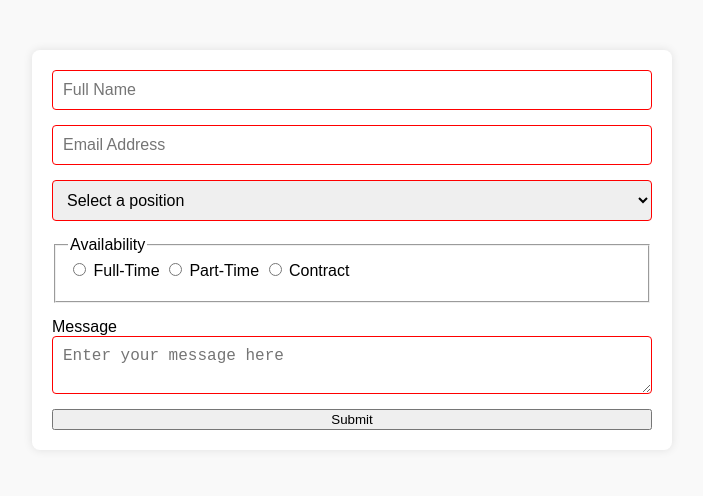
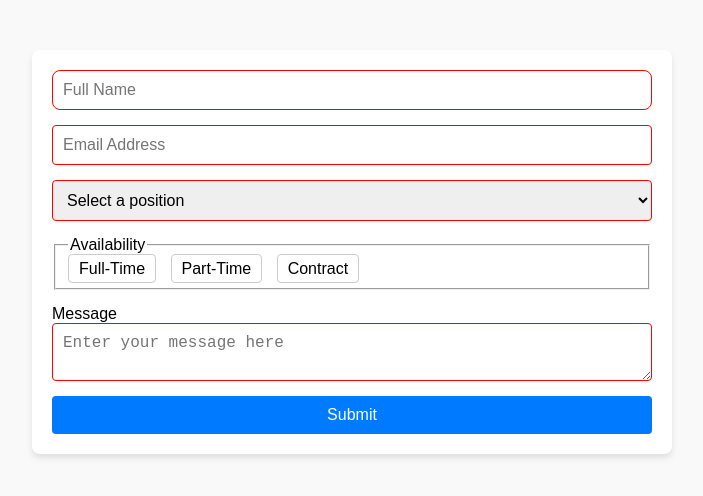
Before and after one commit to carbon-ahs/job-application-website, a plain HTML site: page index.html in a window 1280 px wide. Shown: the whole page, without its empty margins (288-991 px from the left). Drawn offline with Linux system fonts and the light colour scheme.

Commit message:
feat: style finish

```diff
--- a/styles.css
+++ b/styles.css
@@ -1,5 +1,6 @@
+/* file: styles.css */
 body {
-    font-family: Arial, Helvetica, sans-serif;
+    font-family: Arial, sans-serif;
     margin: 0;
     padding: 0;
     background-color: #f9f9f9;
@@ -10,7 +11,7 @@ body {
     margin: 50px auto;
     background: #fff;
     border-radius: 8px;
-    box-shadow: 0 0 10px rgba(0, 0, 0, 0.1);
+    box-shadow: 0 4px 6px rgba(0, 0, 0, 0.1);
     padding: 20px;
 }
 
@@ -19,7 +20,8 @@ form {
     flex-direction: column;
 }
 
-input, select, textarea { margin-bottom: 15px;
+input, select, textarea {
+    margin-bottom: 15px;
     padding: 10px;
     border: 1px solid #ccc;
     border-radius: 4px;
@@ -30,7 +32,6 @@ input:focus, textarea:focus {
     border-color: #007BFF;
     outline: none;
 }
-
 
 input:invalid, select:invalid, textarea:invalid {
     border-color: red;
@@ -43,3 +44,44 @@ input:valid, select:valid, textarea:valid {
 .radio-group {
     margin-bottom: 15px;
 }
+/* copid */
+.radio-group input[type="radio"] {
+    display: none;
+}
+
+.radio-group label {
+    margin-right: 10px;
+    padding: 5px 10px;
+    border: 1px solid #ccc;
+    border-radius: 4px;
+    cursor: pointer;
+}
+
+.radio-group input[type="radio"]:checked + label {
+    border-color: #007BFF;
+    background-color: #007BFF;
+    color: #fff;
+    box-shadow: 0 0 5px rgba(0, 123, 255, 0.5);
+}
+
+textarea {
+    resize: vertical;
+}
+
+button {
+    padding: 10px;
+    background-color: #007BFF;
+    color: white;
+    border: none;
+    border-radius: 4px;
+    cursor: pointer;
+    font-size: 16px;
+}
+
+button:hover {
+    background-color: #0056b3;
+}
+
+input:nth-child(1) {
+    border-radius: 8px;
+}
```
